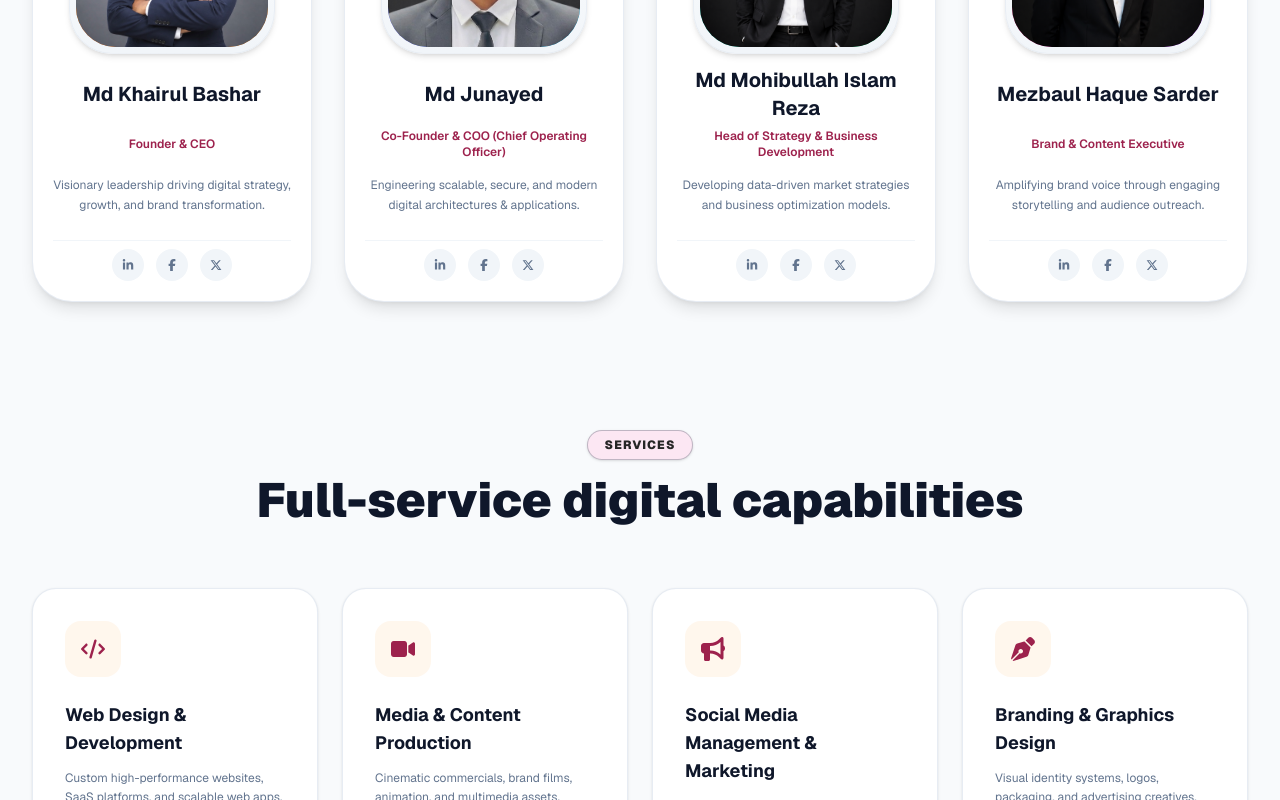
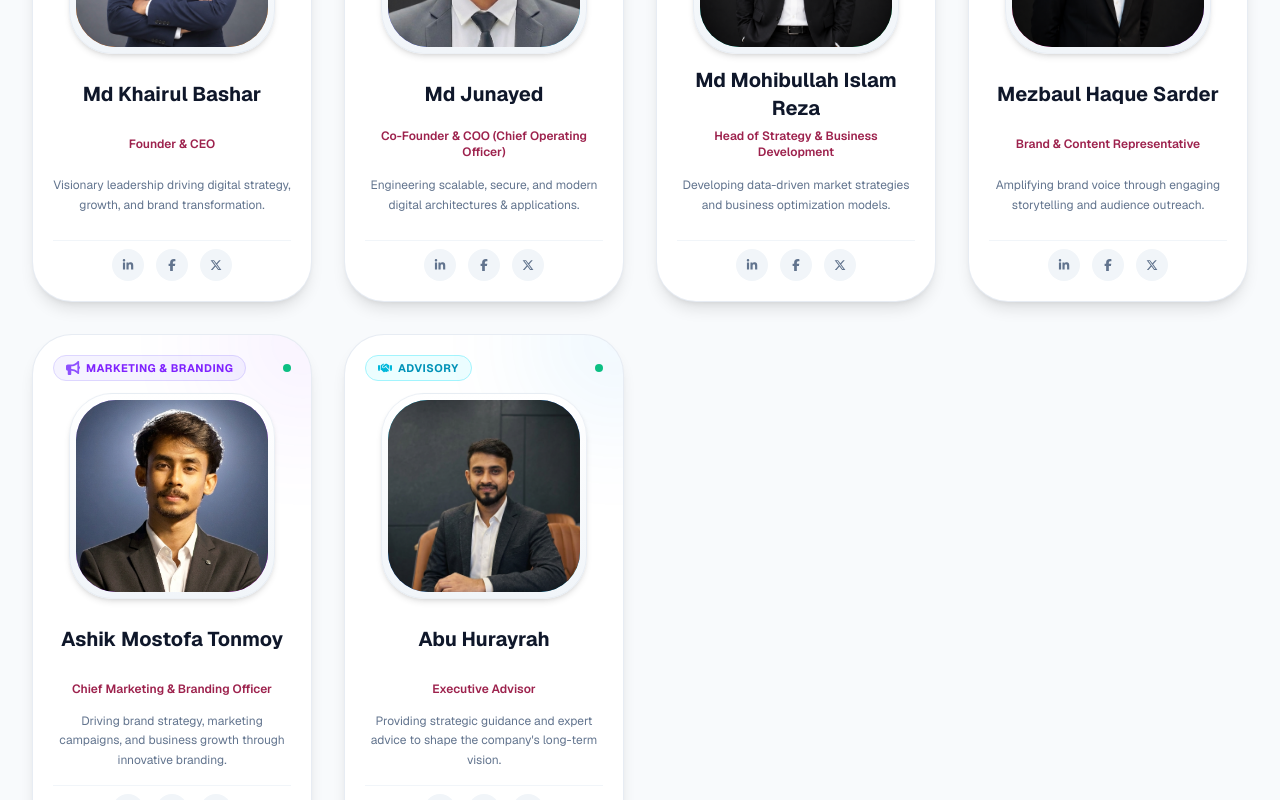
Before and after one commit to mjunayed2003/sawdadegital, a Next.js app: page /expertise in a window 1280 px wide. Shown: the part 600-1400 px from the top of the page. Built offline with nearby package versions, Linux system fonts and the light colour scheme.

Commit message:
feat: add expertise page and team member profile images

```diff
--- a/app/expertise/page.tsx
+++ b/app/expertise/page.tsx
@@ -71,7 +71,7 @@ function ExpertiseContent() {
     },
     {
       name: language === 'bn' ? 'মেজবাউল হক সরদার' : 'Mezbaul Haque Sarder',
-      role: language === 'bn' ? 'ব্র্যান্ড অ্যান্ড কনটেন্ট এক্সিকিউটিভ' : 'Brand & Content Executive',
+      role: language === 'bn' ? 'ব্র্যান্ড অ্যান্ড কনটেন্ট প্রতিনিধি' : 'Brand & Content Representative',
       initials: 'MS',
       image: '/team-member/Mezbaul.PNG',
       tag: language === 'bn' ? 'মিডিয়া ও আউটরিচ' : 'Media & Outreach',
@@ -84,6 +84,39 @@ function ExpertiseContent() {
       description: language === 'bn'
         ? 'আকর্ষণীয় স্টোরিটেলিং এবং কার্যকর মিডিয়া কমিউনিকেশনের মাধ্যমে ব্র্যান্ডের পরিচিতি বৃদ্ধি।'
         : 'Amplifying brand voice through engaging storytelling and audience outreach.'
+    },
+    {
+      name: language === 'bn' ? 'আশিক মোস্তফা তন্ময়' : 'Ashik Mostofa Tonmoy',
+      role: language === 'bn' ? 'চিফ মার্কেটিং অ্যান্ড ব্র্যান্ডিং অফিসার' : 'Chief Marketing & Branding Officer',
+      initials: 'AM',
+      image: '/team-member/AshikMostofaTonmoy.jpeg',
+      objectPosition: 'object-[center_5%] scale-[1.3]',
+      tag: language === 'bn' ? 'মার্কেটিং ও ব্র্যান্ডিং' : 'Marketing & Branding',
+      accentColor: 'from-violet-500 to-purple-600',
+      lightBg: 'bg-violet-500/10 dark:bg-violet-500/15',
+      tagColor: 'text-violet-600 dark:text-violet-400 bg-violet-50 dark:bg-violet-950/50 border-violet-200 dark:border-violet-800/40',
+      glowColor: 'group-hover:border-violet-500/40 group-hover:shadow-violet-500/10',
+      badgeIcon: <FaBullhorn className="w-3.5 h-3.5 text-violet-500" />,
+      avatarGradient: 'from-violet-400 via-purple-500 to-fuchsia-600',
+      description: language === 'bn'
+        ? 'উদ্ভাবনী ব্র্যান্ডিংয়ের মাধ্যমে ব্র্যান্ড কৌশল, বিপণন প্রচারাভিযান এবং ব্যবসায়িক প্রবৃদ্ধি পরিচালনা।'
+        : 'Driving brand strategy, marketing campaigns, and business growth through innovative branding.'
+    },
+    {
+      name: language === 'bn' ? 'আবু হুরায়রা' : 'Abu Hurayrah',
+      role: language === 'bn' ? 'এক্সিকিউটিভ অ্যাডভাইজর' : 'Executive Advisor',
+      initials: 'AH',
+      image: '/team-member/AbuHurayrah.jpeg',
+      tag: language === 'bn' ? 'পরামর্শদাতা' : 'Advisory',
+      accentColor: 'from-cyan-500 to-blue-600',
+      lightBg: 'bg-cyan-500/10 dark:bg-cyan-500/15',
+      tagColor: 'text-cyan-600 dark:text-cyan-400 bg-cyan-50 dark:bg-cyan-950/50 border-cyan-200 dark:border-cyan-800/40',
+      glowColor: 'group-hover:border-cyan-500/40 group-hover:shadow-cyan-500/10',
+      badgeIcon: <FaHandshake className="w-3.5 h-3.5 text-cyan-500" />,
+      avatarGradient: 'from-cyan-400 via-blue-500 to-cyan-600',
+      description: language === 'bn'
+        ? 'কোম্পানির দীর্ঘমেয়াদী রূপকল্প গঠনে কৌশলগত দিকনির্দেশনা ও বিশেষজ্ঞ পরামর্শ প্রদান।'
+        : 'Providing strategic guidance and expert advice to shape the company\'s long-term vision.'
     },
   ];
 
```
Also changed, not shown: public/team-member/AbuHurayrah.jpeg (added), public/team-member/AshikMostofaTonmoy.jpeg (added).
